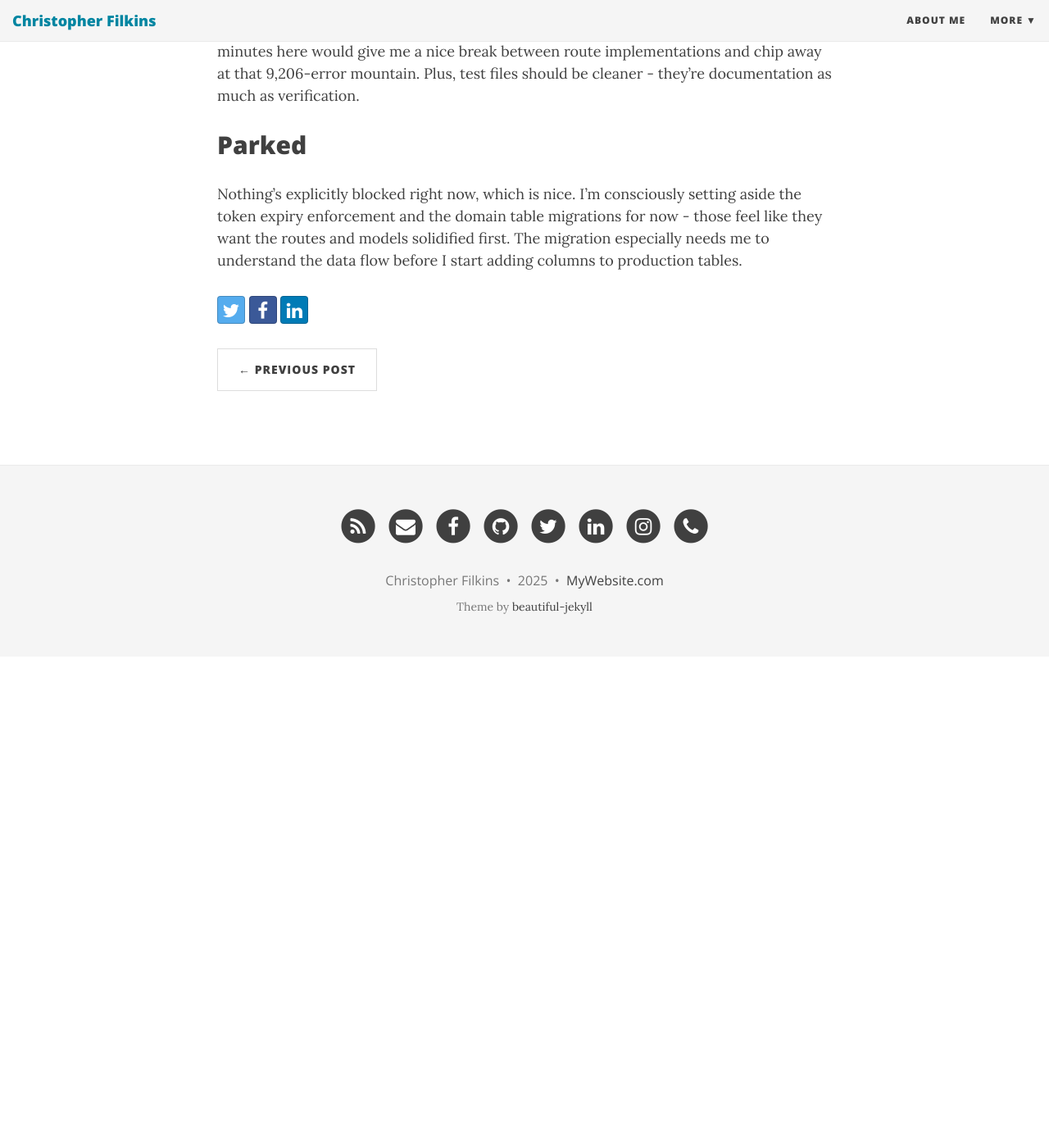
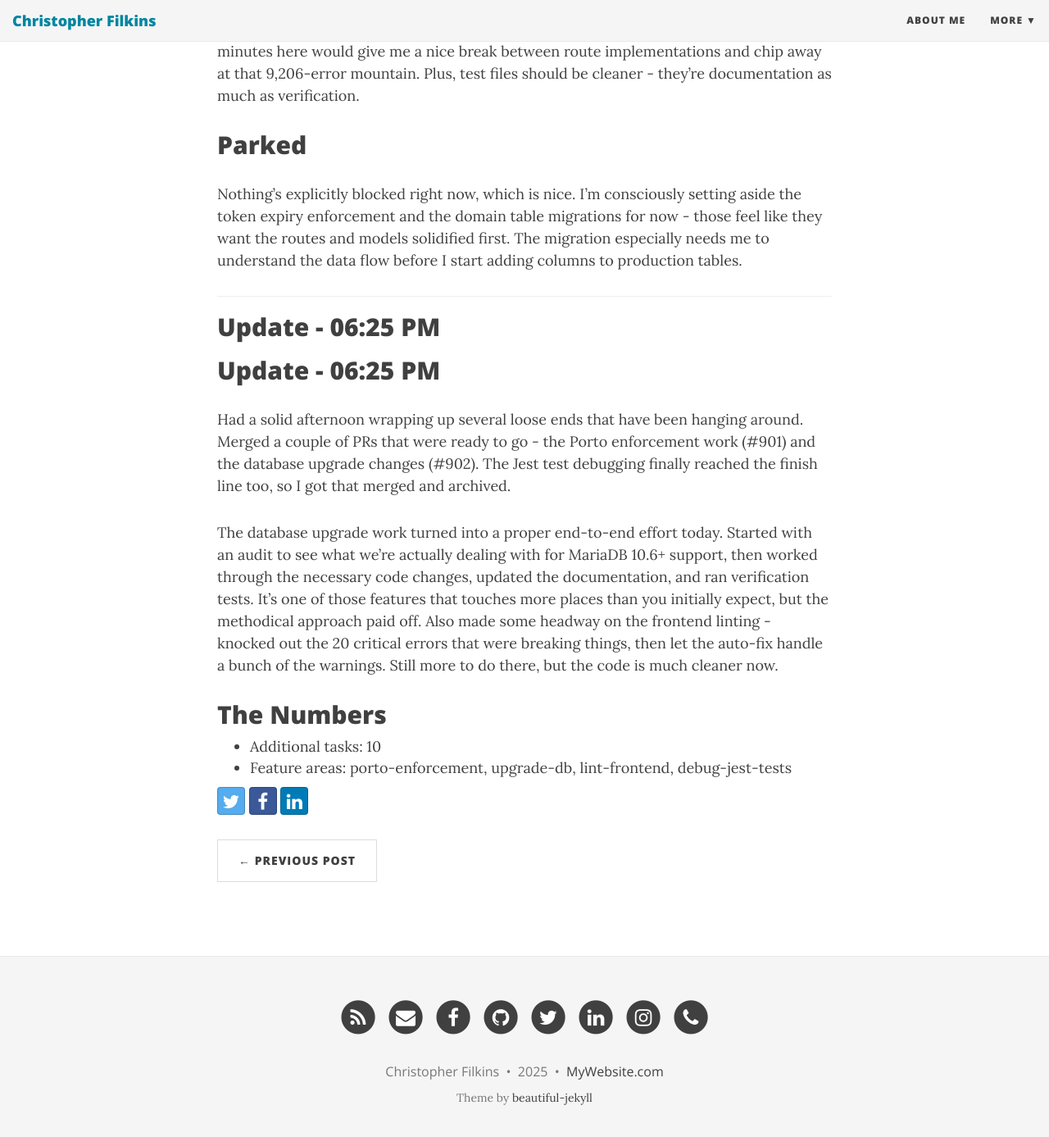
Before and after one commit to filchyboy/filchyboy.github.io, a Jekyll site: the page built from _posts/2025-12-07-todays-plan.md, in a window 1280 px wide and 1400 px high, scrolled down 1274 px. Shown: the top 1387 px of the window at 82% size. Built offline with Jekyll 4.4.1, drawn with Linux system fonts in a browser that asks for light colours; nearby versions of some CDN libraries; before the commit the page ends 2075 px from its top, so only the background shows below that.

Commit message:
Update build-in-public update: Upgrade Db

```diff
--- a/_posts/2025-12-07-todays-plan.md
+++ b/_posts/2025-12-07-todays-plan.md
@@ -31,3 +31,22 @@ This file is my top PHPStan offender with 67 errors. Since I'm in a good flow to
 ## Parked
 
 Nothing's explicitly blocked right now, which is nice. I'm consciously setting aside the token expiry enforcement and the domain table migrations for now - those feel like they want the routes and models solidified first. The migration especially needs me to understand the data flow before I start adding columns to production tables.
+
+---
+
+## Update - 06:25 PM
+
+## Update - 06:25 PM
+
+Had a solid afternoon wrapping up several loose ends that have been hanging around. Merged a couple of PRs that were ready to go - the Porto enforcement work (#901) and the database upgrade changes (#902). The Jest test debugging finally reached the finish line too, so I got that merged and archived.
+
+The database upgrade work turned into a proper end-to-end effort today. Started with an audit to see what we're actually dealing with for MariaDB 10.6+ support, then worked through the necessary code changes, updated the documentation, and ran verification tests. It's one of those features that touches more places than you initially expect, but the methodical approach paid off. Also made some headway on the frontend linting - knocked out the 20 critical errors that were breaking things, then let the auto-fix handle a bunch of the warnings. Still more to do there, but the code is much cleaner now.
+
+## The Numbers
+- Additional tasks: 10
+- Feature areas: porto-enforcement, upgrade-db, lint-frontend, debug-jest-tests
+<!-- Generated by dev-tracker publish_to_jekyll.py (AI mode) -->
+<!-- accomplished-date: 2025-12-07 -->
+<!-- unit-ids: porto-enforcement-pr-merge,upgrade-db-pr-merge,lint-frontend-phase-1-errors,upgrade-db-audit-discovery,upgrade-db-code-changes,debug-jest-tests-final-verification,upgrade-db-documentation,upgrade-db-verification,lint-frontend-phase-2-autofix,upgrade-db-archive -->
+
+<!-- unit-ids: debug-jest-tests-final-verification,lint-frontend-phase-1-errors,lint-frontend-phase-2-autofix,porto-enforcement-pr-merge,upgrade-db-archive,upgrade-db-audit-discovery,upgrade-db-code-changes,upgrade-db-documentation,upgrade-db-pr-merge,upgrade-db-verification -->
```
